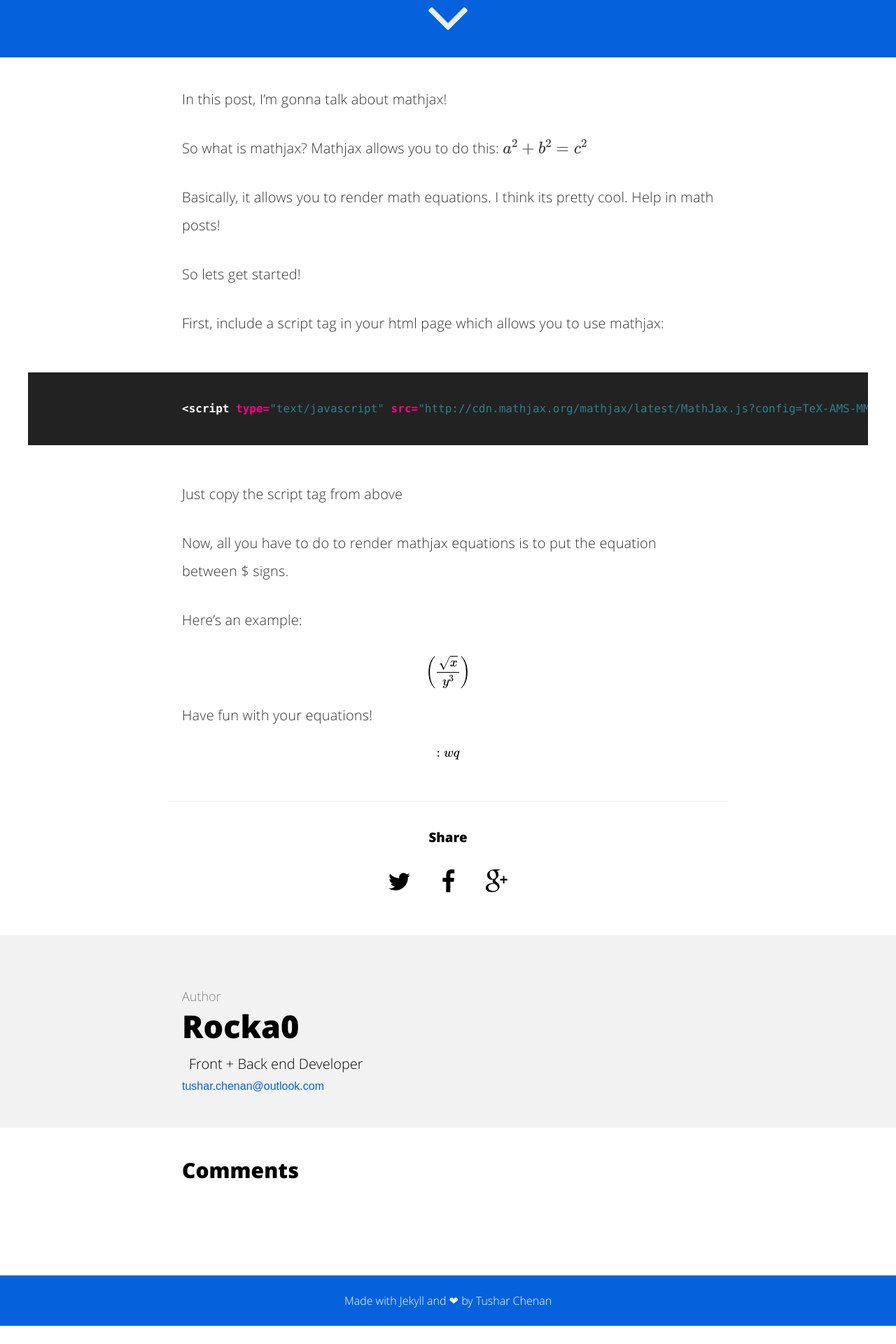
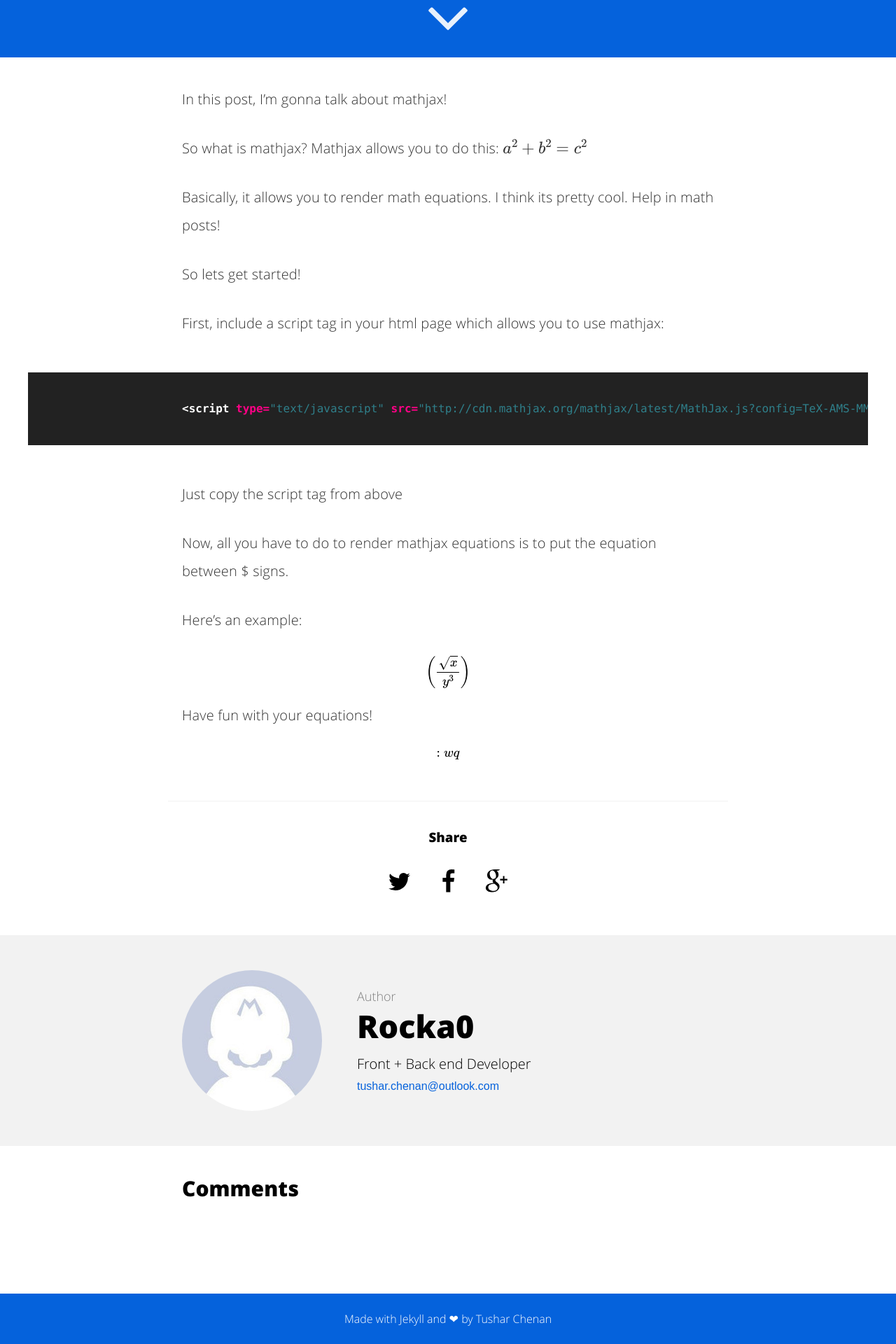
Before and after one commit to rocka0/myblog, a Jekyll site: the page built from _posts/2015-12-26-mathjax.markdown, in a window 1280 px wide. Shown: the part 818-2738 px from the top of the page at 70% size. Built offline with Jekyll 4.4.1, drawn with Linux system fonts in a browser that asks for light colours; formulas are drawn with MathJax 3; comment, search, counter and statistics services are not loaded; before the commit the page ends 2712 px from its top, so only the background shows below that.

Commit message:
Update author.html

```diff
--- a/_includes/author.html
+++ b/_includes/author.html
@@ -1,6 +1,6 @@
 <section class="author" itemprop="author">
     <div class="details" itemscope itemtype="http://schema.org/Person">
-        <img itemprop="image" class="img-rounded" src="site.url/assets/img/blog-author.jpg" alt="{{site.name}}">
+        <img itemprop="image" class="img-rounded" src="{{site.url}}/assets/img/blog-author.jpg" alt="{{site.name}}">
         <p class="def">Author</p>
         <h3 class="name">
             <a itemprop="name" href="https://plus.google.com/+{{site.gplus_username}}/posts">{{site.username}}</a>
```
